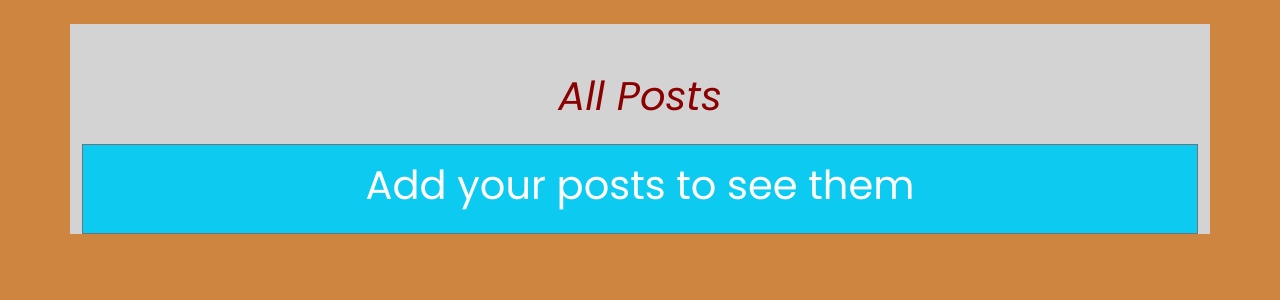
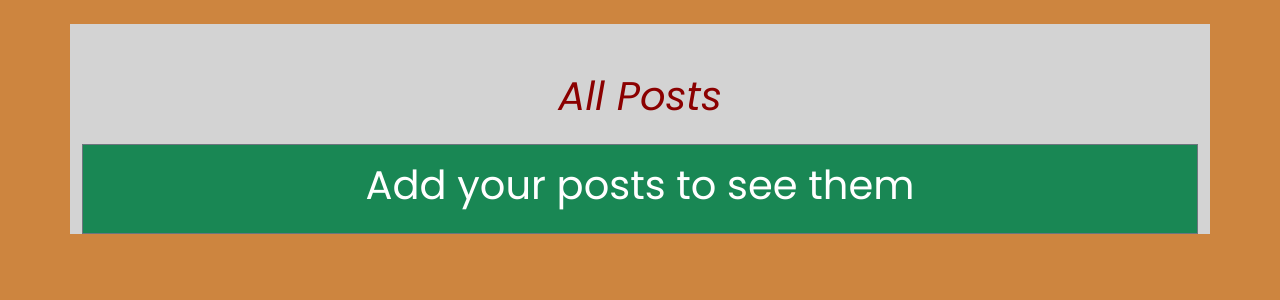
Before and after one commit to Yuriy1710/blog_django, a Django app: page / in a window 1280 px wide. Shown: the part 58-358 px from the top of the page. Run offline with Django 4.2, Linux system fonts and the light colour scheme; data that the repository does not hold is empty.

Commit message:
Add files via upload

```diff
--- a/templates/home.html
+++ b/templates/home.html
@@ -58,7 +58,7 @@
   {% endfor %}
 
 {% else %}
-<div class="container py-3 mb-2 border border-secondary bg-info">
+<div class="container py-3 mb-2 border border-secondary bg-success">
   <h1 class="text-center text-white">Add your posts to see them</h1>
 </div>
 
```
